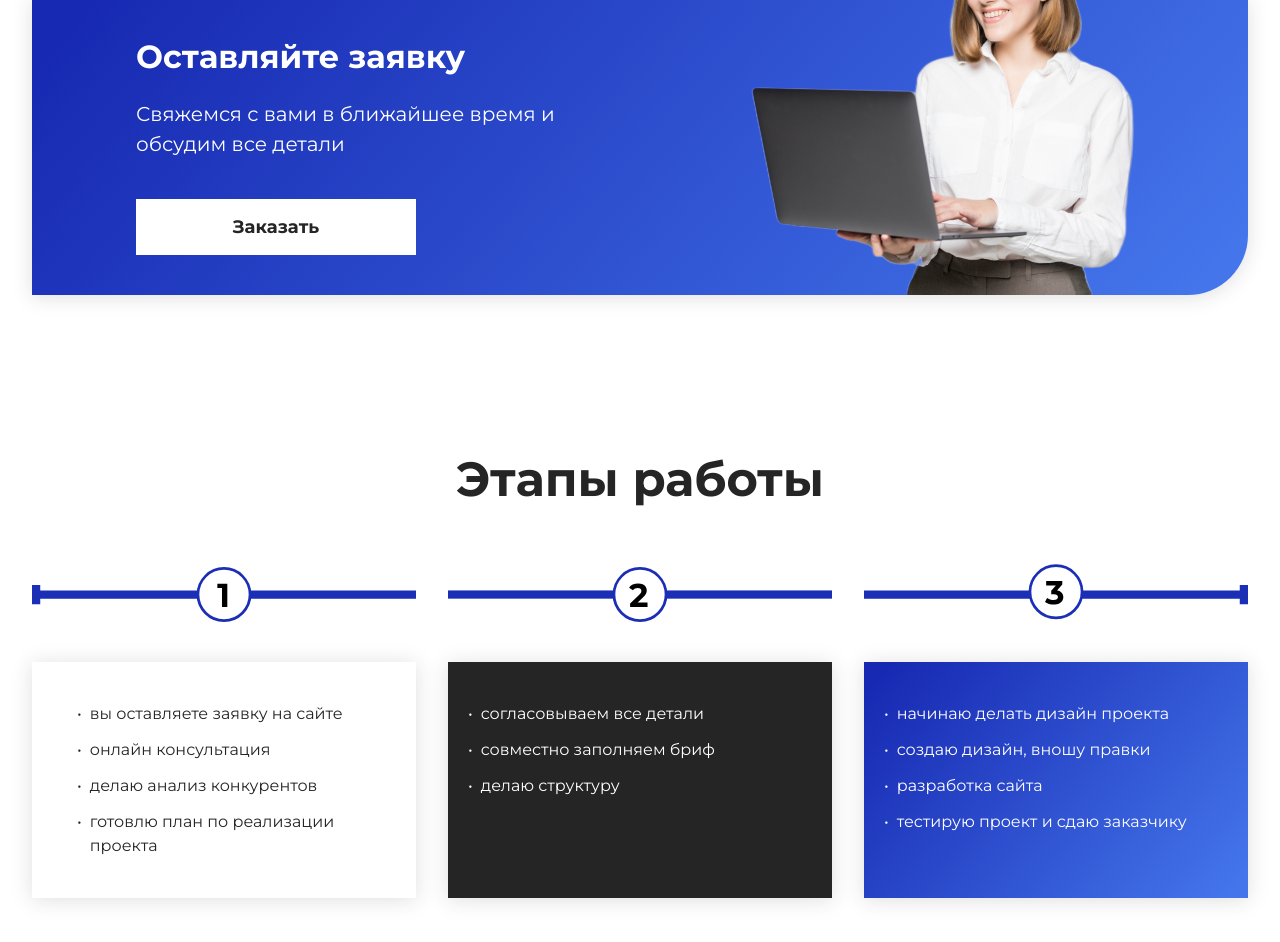
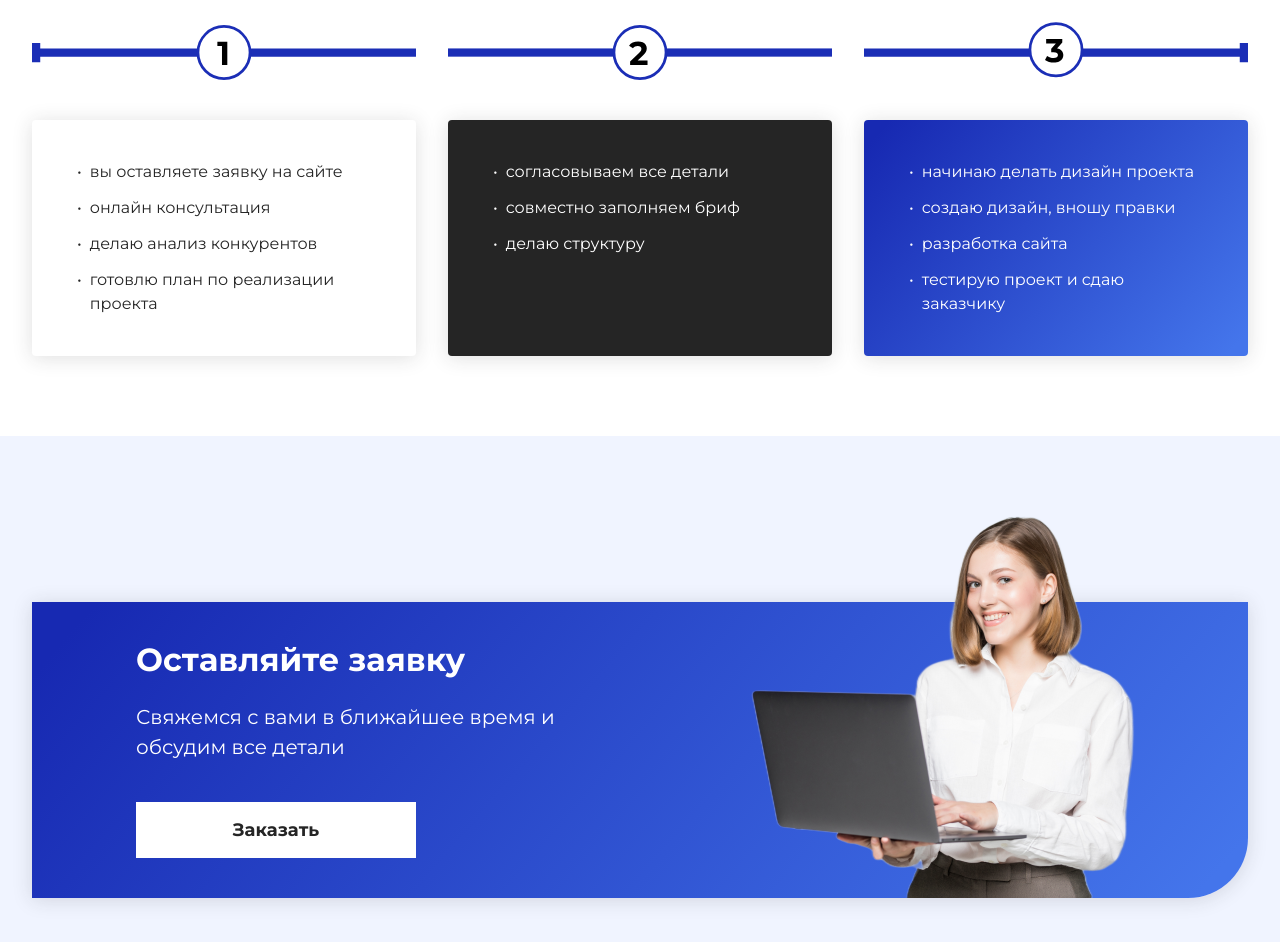
Before and after one commit to SoftRyzen-internship/askolok-website-development, a Next.js app: page / in a window 1280 px wide. Shown: the part 1520-2462 px from the top of the page. Built offline with nearby package versions, Linux system fonts and the light colour scheme.

Commit message:
fix button in RequestSections and refactoring StageOfWorks

```diff
--- /dev/null
+++ b/components/common/StageOfWork/StageOfWorkItem/StageOfWorkItem.props.ts
@@ -0,0 +1,3 @@
+export interface IStageOfWorkItemProps {
+  text: string;
+}
--- /dev/null
+++ b/components/common/StageOfWork/StageOfWorkItem/StageOfWorkItem.tsx
@@ -0,0 +1,13 @@
+import { FC } from 'react';
+
+import { IStageOfWorkItemProps } from './StageOfWorkItem.props';
+
+const StageOfWorkItem: FC<IStageOfWorkItemProps> = ({ text }) => {
+  return (
+    <li className="flex gap-2">
+      <span>&#8226;</span> <span>{text}</span>
+    </li>
+  );
+};
+
+export default StageOfWorkItem;
--- /dev/null
+++ b/components/common/StageOfWork/StageOfWorkList/StageOfWorkList.props.ts
@@ -0,0 +1,7 @@
+import { IStageOfWorkItemProps } from './../StageOfWorkItem/StageOfWorkItem.props';
+
+export interface IStageofWorkListProps {
+  className?: string;
+  color?: 'black' | 'blue';
+  column: IStageOfWorkItemProps[];
+}
--- /dev/null
+++ b/components/common/StageOfWork/StageOfWorkList/StageOfWorkList.tsx
@@ -0,0 +1,27 @@
+import { FC } from 'react';
+import cn from 'classnames';
+
+import StageOfWorkItem from '../StageOfWorkItem/StageOfWorkItem';
+
+import { IStageofWorkListProps } from './StageOfWorkList.props';
+
+const StageOfWorkList: FC<IStageofWorkListProps> = ({ color, column, className }) => {
+  return (
+    <ul
+      className={cn(
+        'flex grow flex-col gap-2 rounded px-[16px] py-[24px] shadow-primaryShadow xl:gap-3 xl:py-10 xl:pl-[45px] xl:pr-[45px]  smOnly:min-h-[192px]',
+        {
+          ['bg-blackBg text-white']: color === 'black',
+          ['bg-blueBgGradient text-white']: color === 'blue',
+        },
+        className
+      )}
+    >
+      {column.map((item, index) => (
+        <StageOfWorkItem text={item.text} key={index} />
+      ))}
+    </ul>
+  );
+};
+
+export default StageOfWorkList;
--- a/page-components/AdvantagesSection/AdvantagesSection.tsx
+++ b/page-components/AdvantagesSection/AdvantagesSection.tsx
@@ -1,16 +1,18 @@
 import { FC } from 'react';
 
-import AdvantageCard from '@/components/AdvantageCard/AdvantageCard';
 import { advantages } from '@/public/materials/advantages';
+
+import Sections from '@/components/typography/Sections/Sections';
+import AdvantageCard from '@/components/common/AdvantageCard/AdvantageCard';
 
 const AdvantagesSection: FC = () => {
   return (
-    <section className="bg-blueBg py-10 md:py-[60px] xl:py-[80px] ">
+    <Sections className="bg-blueBg ">
       <div className="container">
         <h2 className="text-center text-2xl font-bold text-black md:text-[32px] md:leading-[1.125] xl:text-5xl xl:leading-tight xl:text-blackBg">
           Преимущества
         </h2>
-        <ul className="flex flex-col gap-6 mt-6 md:flex-row md:flex-wrap md:justify-center md:gap-8">
+        <ul className="mt-6 flex flex-col gap-6 md:flex-row md:flex-wrap md:justify-center md:gap-8">
           {advantages.map(({ iconUrl, alt, title, description, color }) => (
             <AdvantageCard
               key={title}
@@ -23,7 +25,7 @@ const AdvantagesSection: FC = () => {
           ))}
         </ul>
       </div>
-    </section>
+    </Sections>
   );
 };
 
--- a/page-components/RequestSection/RequestSection.tsx
+++ b/page-components/RequestSection/RequestSection.tsx
@@ -6,7 +6,7 @@ import Button from '@/components/Button/Button';
 
 const RequestSection: FC = () => {
   return (
-    <Sections>
+    <Sections className="bg-blueBg ">
       <div className="container xl:relative xl:pt-[86px]">
         <div className="w-full rounded-br-[60px] bg-blueBgGradient text-whiteBg shadow-primaryShadow xl:px-[104px] xl:py-10 smOnly:flex-col smOnly:items-center smOnly:px-4 smOnly:pt-4 mdOnly:justify-between mdOnly:pl-10 mdOnly:pr-5 mdOnly:pt-10 notXl:flex">
           <div className="smOnly:mb-4 smOnly:flex smOnly:flex-col smOnly:items-center">
@@ -16,7 +16,13 @@ const RequestSection: FC = () => {
             <p className="mb-10 max-w-[454px] md:text-[20px] md:leading-[1.5] smOnly:text-center">
               Свяжемся с вами в ближайшее время и обсудим все детали
             </p>
-            <Button color="white" content="Заказать" type="button" rounded={false} />
+            <Button
+              color="white"
+              content="Заказать"
+              type="button"
+              rounded={false}
+              className="smOnly:w-full smOnly:min-w-[200px] smOnly:max-w-[280px]"
+            />
           </div>
           <div className="max-w-[242px] md:max-w-[263px] xl:absolute xl:bottom-0 xl:right-[140px] xl:max-w-[392px] mdOnly:max-h-[252px]  ">
             <Image
--- a/page-components/StagesOfWorkSection/StagesOfWorkSection.tsx
+++ b/page-components/StagesOfWorkSection/StagesOfWorkSection.tsx
@@ -1,13 +1,17 @@
 import { FC } from 'react';
 
+import { stageOfWorksText } from '@/public/materials/stageOfWorksText';
+
 import Sections from '@/components/typography/Sections/Sections';
+import Title from '@/components/typography/Title/Title';
+import StageOfWorkList from '@/components/common/StageOfWork/StageOfWorkList/StageOfWorkList';
 
 import NumberOneSvg from '@/public/images/stagesOfWork/numberOne.svg';
 import NumberTwoSvg from '@/public/images/stagesOfWork/numberTwo.svg';
 import NumberThreeSvg from '@/public/images/stagesOfWork/numberThree.svg';
-import Title from '@/components/typography/Title/Title';
 
 const StagesOfWorkSection: FC = () => {
+  const { columnOne, columnTwo, columnThree } = stageOfWorksText;
   return (
     <Sections>
       <div className="container">
@@ -17,52 +21,16 @@ const StagesOfWorkSection: FC = () => {
 
         <ul className="mt-6 text-sm md:mt-10 md:grid md:grid-cols-3 md:gap-4 xl:mt-[60px] xl:gap-8 xl:text-base">
           <li className="flex flex-col gap-4 md:gap-6 xl:gap-10">
-            <NumberOneSvg className=" w-full" />
-            <ul className=" flex grow flex-col gap-2 px-[16px] py-[24px] shadow-primaryShadow xl:gap-3 xl:py-10 xl:pl-[45px] xl:pr-[45px]  smOnly:min-h-[192px]">
-              <li className="flex gap-2">
-                <span>&#8226;</span> <span>вы оставляете заявку на сайте</span>
-              </li>
-              <li className="flex gap-2">
-                <span>&#8226;</span> <span>онлайн консультация</span>
-              </li>
-              <li className="flex gap-2">
-                <span>&#8226;</span> <span>делаю анализ конкурентов</span>
-              </li>
-              <li className="flex gap-2">
-                <span>&#8226;</span> <span>готовлю план по реализации проекта</span>
-              </li>
-            </ul>
-          </li>
-          <li className="flex flex-col gap-4 md:gap-6 xl:gap-10  smOnly:mt-6">
-            <NumberTwoSvg className=" w-full" />
-            <ul className=" flex grow flex-col gap-2 bg-blackBg px-[16px] py-[24px] text-white shadow-primaryShadow xl:gap-3 xl:px-[20px] xl:py-[40px]  smOnly:min-h-[192px]">
-              <li className="flex gap-2">
-                <span>&#8226;</span> <span>согласовываем все детали</span>
-              </li>
-              <li className="flex gap-2">
-                <span>&#8226;</span> <span>совместно заполняем бриф</span>
-              </li>
-              <li className="flex gap-2">
-                <span>&#8226;</span> <span>делаю структуру</span>
-              </li>
-            </ul>
+            <NumberOneSvg height={43} width={280} className="h-auto w-full " />
+            <StageOfWorkList column={columnOne} />
           </li>
           <li className="flex flex-col gap-4 md:gap-6 xl:gap-10 smOnly:mt-6">
-            <NumberThreeSvg className=" w-full" />
-            <ul className=" flex grow flex-col gap-2 bg-blueBgGradient px-[16px] py-[24px] text-white shadow-primaryShadow xl:gap-3 xl:px-[20px] xl:py-[40px] smOnly:min-h-[192px]">
-              <li className="flex gap-2">
-                <span>&#8226;</span> <span>начинаю делать дизайн проекта</span>
-              </li>
-              <li className="flex gap-2">
-                <span>&#8226;</span> <span>создаю дизайн, вношу правки</span>
-              </li>
-              <li className="flex gap-2">
-                <span>&#8226;</span> <span>разработка сайта</span>
-              </li>
-              <li className="flex gap-2">
-                <span>&#8226;</span> <span>тестирую проект и сдаю заказчику</span>
-              </li>
-            </ul>
+            <NumberTwoSvg height={43} width={280} className="h-auto w-full " />
+            <StageOfWorkList column={columnTwo} color="black" />
+          </li>
+          <li className="flex flex-col gap-4 md:gap-6 xl:gap-10 smOnly:mt-6">
+            <NumberThreeSvg height={43} width={280} className="h-auto w-full " />
+            <StageOfWorkList column={columnThree} color="blue" />
           </li>
         </ul>
       </div>
--- a/pages/index.tsx
+++ b/pages/index.tsx
@@ -9,8 +9,8 @@ export default function Home() {
     <Layout>
       <HeroSection />
       <AdvantagesSection />
+      <StagesOfWorkSection />
       <RequestSection />
-      <StagesOfWorkSection />
     </Layout>
   );
 }
--- a/public/materials/advantages.ts
+++ b/public/materials/advantages.ts
@@ -1,4 +1,4 @@
-import { IAdvantageCardProps } from '@/components/AdvantageCard/AdvantageCard.props';
+import { IAdvantageCardProps } from '@/components/common/AdvantageCard/AdvantageCard.props';
 
 export const advantages: IAdvantageCardProps[] = [
   {
--- /dev/null
+++ b/public/materials/stageOfWorksText.ts
@@ -0,0 +1,19 @@
+export const stageOfWorksText = {
+  columnOne: [
+    { text: 'вы оставляете заявку на сайте' },
+    { text: 'онлайн консультация' },
+    { text: 'делаю анализ конкурентов' },
+    { text: 'готовлю план по реализации проекта' },
+  ],
+  columnTwo: [
+    { text: 'согласовываем все детали' },
+    { text: 'совместно заполняем бриф' },
+    { text: 'делаю структуру' },
+  ],
+  columnThree: [
+    { text: 'начинаю делать дизайн проекта' },
+    { text: 'создаю дизайн, вношу правки' },
+    { text: 'разработка сайта' },
+    { text: 'тестирую проект и сдаю заказчику' },
+  ],
+};
```
Also changed, not shown: components/common/AdvantageCard/AdvantageCard.props.ts (renamed from components/AdvantageCard/AdvantageCard.props.ts), components/common/AdvantageCard/AdvantageCard.tsx (renamed from components/AdvantageCard/AdvantageCard.tsx).
